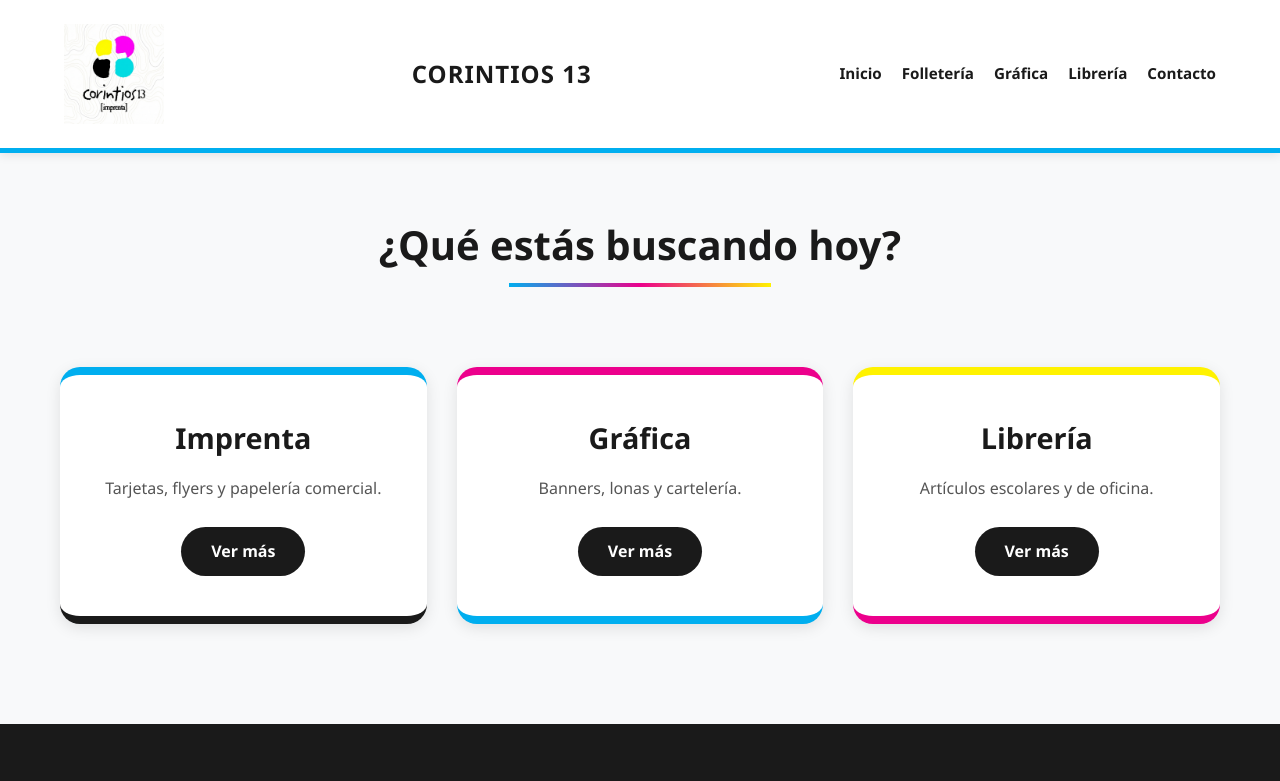
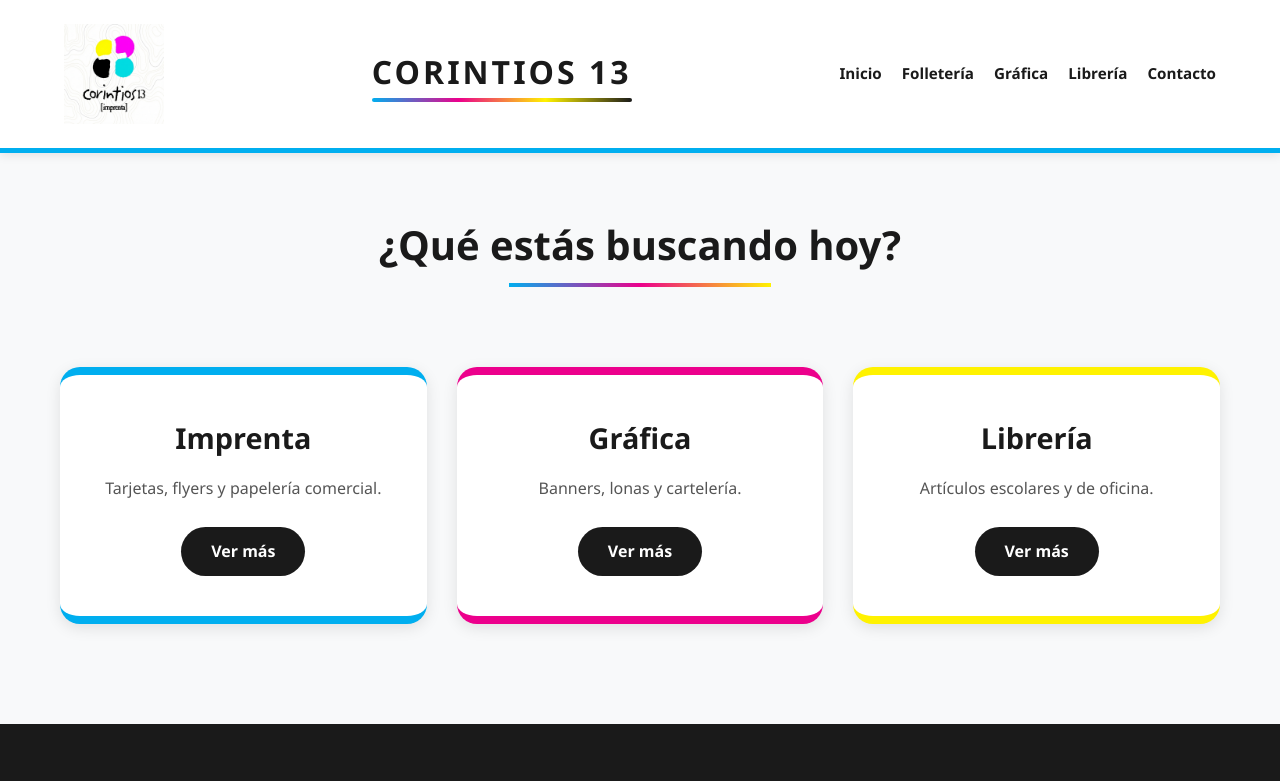
Before and after one commit to martingamer567/corintios-13-grafica, a plain HTML site: page index.html in a window 1280 px wide. Shown: the top 781 px of the page. Drawn offline with Linux system fonts and the light colour scheme.

Commit message:
unos cambiecitos de style

```diff
--- a/styles/style.css
+++ b/styles/style.css
@@ -36,10 +36,25 @@ body {
 }
 
 .header h1 {
-    font-size: 1.5rem;
+    font-size: 2rem; /* Aumentamos el tamaño */
     font-weight: 900;
-    letter-spacing: 1px;
+    text-transform: uppercase; /* Todo en mayúsculas para más fuerza */
+    letter-spacing: 3px; /* Más espacio entre letras = más lujo */
     color: var(--negro);
+    position: relative;
+    padding-bottom: 5px;
+}
+
+/* El detalle: una línea de colores CMYK abajo del nombre */
+.header h1::after {
+    content: "";
+    position: absolute;
+    bottom: 0;
+    left: 0;
+    width: 100%;
+    height: 4px;
+    background: linear-gradient(to right, var(--cian), var(--magenta), var(--amarillo), var(--negro));
+    border-radius: 2px;
 }
 
 .header nav ul {
@@ -102,34 +117,15 @@ body {
     border-radius: 20px;
     box-shadow: 0 4px 15px var(--sombra);
     transition: transform 0.3s ease, box-shadow 0.3s ease;
-
-    /* Definimos que existan los bordes, pero sin color fijo todavía */
-    border-top: 8px solid;
-    border-bottom: 8px solid;
-    /* Los laterales los dejamos en transparente o sin borde */
-    border-left: none;
-    border-right: none;
+    border-bottom: 8px solid var(--negro);
+    border-top: 8px solid
 }
 
-/* --- Colores específicos por tarjeta --- */
+/* Colores específicos para cada rubro */
+.card:nth-child(1) { border-color: var(--cian); }
+.card:nth-child(2) { border-color: var(--magenta); }
+.card:nth-child(3) { border-color: var(--amarillo); }
 
-/* Tarjeta 1: Imprenta (Cian arriba, Negro abajo) */
-.card:nth-child(1) {
-    border-top-color: var(--cian);
-    border-bottom-color: var(--negro);
-}
-
-/* Tarjeta 2: Gráfica (Magenta arriba, Cian abajo) */
-.card:nth-child(2) {
-    border-top-color: var(--magenta);
-    border-bottom-color: var(--cian);
-}
-
-/* Tarjeta 3: Librería (Amarillo arriba, Magenta abajo) */
-.card:nth-child(3) {
-    border-top-color: var(--amarillo);
-    border-bottom-color: var(--magenta);
-}
 .card:hover {
     transform: translateY(-10px);
     box-shadow: 0 10px 25px rgba(0,0,0,0.15);
```
Also changed, not shown: index.html (+1 -0 lines).
